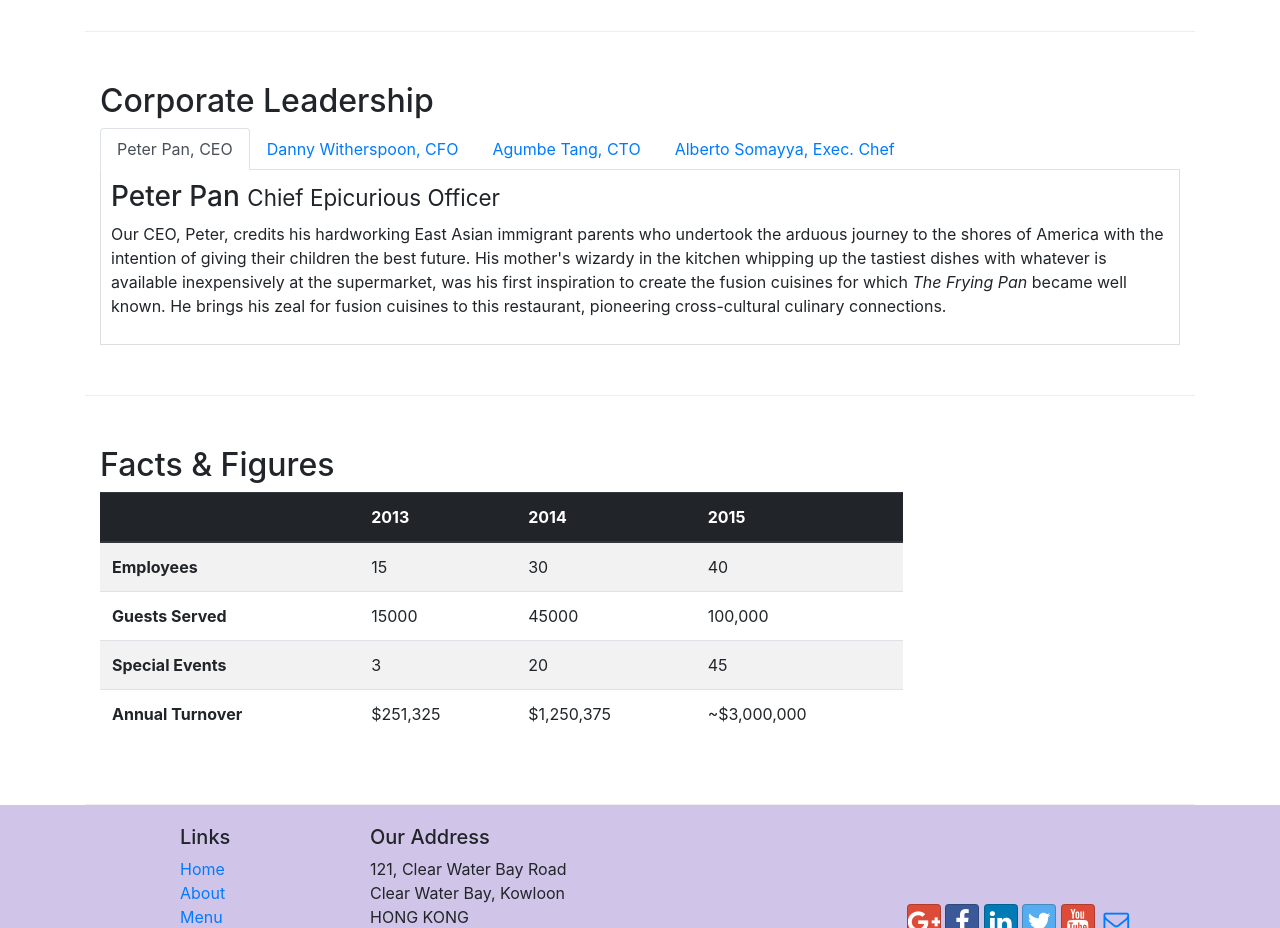
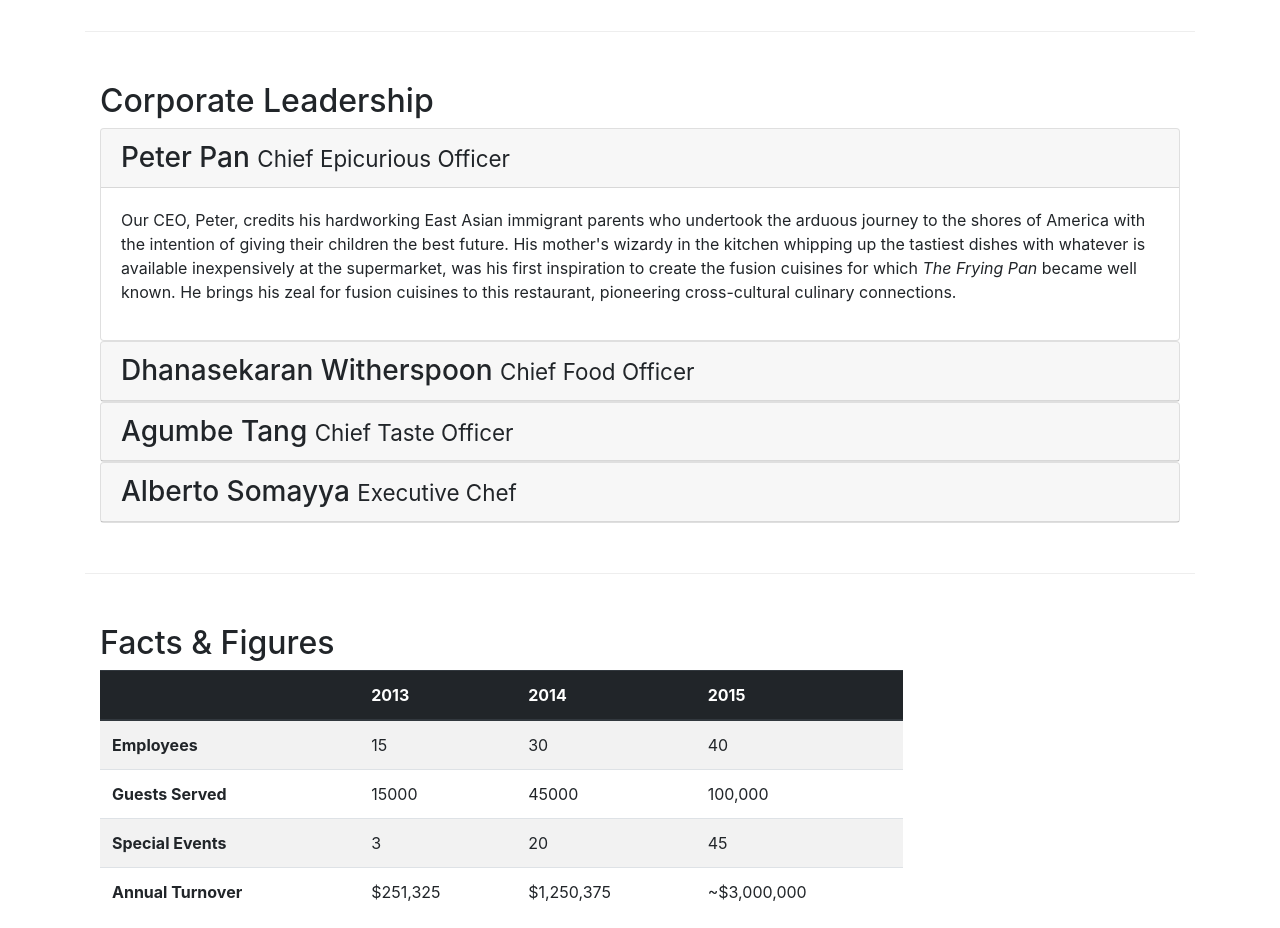
Before and after one commit to aldrino/Bootstrap-WebUIFrameworks, a website: page aboutus.html in a window 1280 px wide. Shown: the part 940-1868 px from the top of the page. Drawn offline with nearby package versions, Linux system fonts and the light colour scheme.

Commit message:
Accordian

```diff
--- a/aboutus.html
+++ b/aboutus.html
@@ -96,66 +96,85 @@
         <div class="row row-content align-items-center">
             <div class="col-12">
                 <h2>Corporate Leadership</h2>
-                <ul class="nav nav-tabs">
-                    <li class="nav-item">
-                        <a class="nav-link active" href="#peter" role="tab" data-toggle="tab">Peter Pan, CEO</a>
-                    </li>
-                    <li class="nav-item">
-                        <a class="nav-link" href="#danny" role="tab" data-toggle="tab">Danny Witherspoon, CFO</a>
-                    </li>
-                    <li class="nav-item">
-                        <a class="nav-link" href="#agumbe" role="tab" data-toggle="tab">Agumbe Tang, CTO</a>
-                    </li>
-                    <li class="nav-item">
-                        <a class="nav-link" href="#alberto" role="tab" data-toggle="tab">Alberto Somayya, Exec. Chef</a>
-                    </li>
-                </ul>
-
-                <div class="tab-content">
-                    <div role="tabpanel" class="tab-pane fade show active" id="peter">
-                        <h3>Peter Pan
+                <div class="accordian">
+                    <div class="card">
+                        <div class="card-header" role="tab" id="peterhead">
+                            <h3 class="mb-0">
+                                <a data-toggle="collapse" data-target="#peter">
+                                    Peter Pan
                                     <small>Chief Epicurious Officer</small>
+                                </a>
                             </h3>
-                        <p class="d-none d-sm-block">Our CEO, Peter, credits his hardworking East Asian immigrant parents who undertook the arduous journey to
-                            the shores of America with the intention of giving their children the best future. His mother's wizardy
-                            in the kitchen whipping up the tastiest dishes with whatever is available inexpensively at the supermarket,
-                            was his first inspiration to create the fusion cuisines for which
+                        </div>
+                        <div class="collapse show" id="peter" data-parent="#accordion">
+                            <div class="card-body">
+                                <p class="d-none d-sm-block">Our CEO, Peter, credits his hardworking East Asian immigrant parents who undertook the arduous journey to the
+                                    shores of America with the intention of giving their children the best future. His mother's wizardy in the
+                                    kitchen whipping up the tastiest dishes with whatever is available inexpensively at the supermarket, was
+                                    his first inspiration to create the fusion cuisines for which
                                     <em>The Frying Pan</em> became well known. He brings his zeal for fusion cuisines to this restaurant, pioneering
                                     cross-cultural culinary connections.</p>
                             </div>
-                    <div role="tabpanel" class="tab-pane fade" id="danny">
-                        <h3>Dhanasekaran Witherspoon
+                        </div>
+                    </div>
+
+                    <div class="card">
+                        <div class="card-header" role="tab" id="dannyhead">
+                            <h3 class="mb-0">
+                                <a class="collapsed" data-toggle="collapse" data-target="#danny">
+                                    Dhanasekaran Witherspoon
                                     <small>Chief Food Officer</small>
+                                </a>
                             </h3>
-                        <p class="d-none d-sm-block">Our CFO, Danny, as he is affectionately referred to by his colleagues, comes from a long established family
-                            tradition in farming and produce. His experiences growing up on a farm in the Australian outback gave
-                            him great appreciation for varieties of food sources. As he puts it in his own words,
+                        </div>
+                        <div class="collapse" id="danny" data-parent="#accordion">
+                            <div class="card-body">
+                                <p class="d-none d-sm-block">Our CFO, Danny, as he is affectionately referred to by his colleagues, comes from a long established family tradition
+                                    in farming and produce. His experiences growing up on a farm in the Australian outback gave him great appreciation
+                                    for varieties of food sources. As he puts it in his own words,
                                     <em>Everything that runs, wins, and everything that stays, pays!</em>
                                 </p>
                             </div>
-                    <div role="tabpanel" class="tab-pane fade" id="agumbe">
-                        <h3>Agumbe Tang
+                        </div>
+                    </div>
+                    <div class="card">
+                        <div class="card-header" role="tab" id="agumbehead">
+                            <h3 class="mb-0">
+                                <a class="collapsed" data-toggle="collapse" data-target="#agumbe">
+                                    Agumbe Tang
                                     <small>Chief Taste Officer</small>
+                                </a>
                             </h3>
-                        <p class="d-none d-sm-block">Blessed with the most discerning gustatory sense, Agumbe, our CTO, personally ensures that every dish that
-                            we serve meets his exacting tastes. Our chefs dread the tongue lashing that ensues if their dish does
-                            not meet his exacting standards. He lives by his motto,
+                        </div>
+                        <div class="collapse" id="agumbe" data-parent="#accordion">
+                            <div class="card-body">
+                                <p class="d-none d-sm-block">Blessed with the most discerning gustatory sense, Agumbe, our CTO, personally ensures that every dish that we
+                                    serve meets his exacting tastes. Our chefs dread the tongue lashing that ensues if their dish does not meet
+                                    his exacting standards. He lives by his motto,
                                     <em>You click only if you survive my lick.</em>
                                 </p>
                             </div>
-                    <div role="tabpanel" class="tab-pane fade" id="alberto">
-                        <h3>Alberto Somayya
+                        </div>
+                    </div>
+                    <div class="card">
+                        <div class="card-header" role="tab" id="albertohead">
+                            <h3 class="mb-0">
+                                <a class="collapsed" data-toggle="collapse" data-target="#alberto">
+                                    Alberto Somayya
                                     <small>Executive Chef</small>
+                                </a>
                             </h3>
+                        </div>
+                        <div class="collapse" id="alberto" data-parent="#accordion">
+                            <div class="card-body">
                                 <p class="d-none d-sm-block">Award winning three-star Michelin chef with wide International experience having worked closely with whos-who
                                     in the culinary world, he specializes in creating mouthwatering Indo-Italian fusion experiences. He says,
                                     <em>Put together the cuisines from the two craziest cultures, and you get a winning hit! Amma Mia!</em>
                                 </p>
                             </div>
                         </div>
-
-
-
+                    </div>
+                </div>
             </div>
         </div>
 
```
Lines whose indentation alone changed are shown as unchanged.
